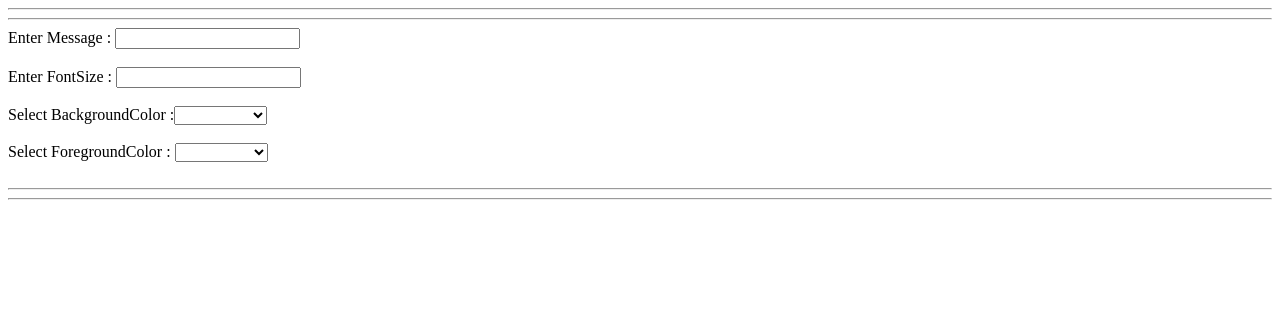
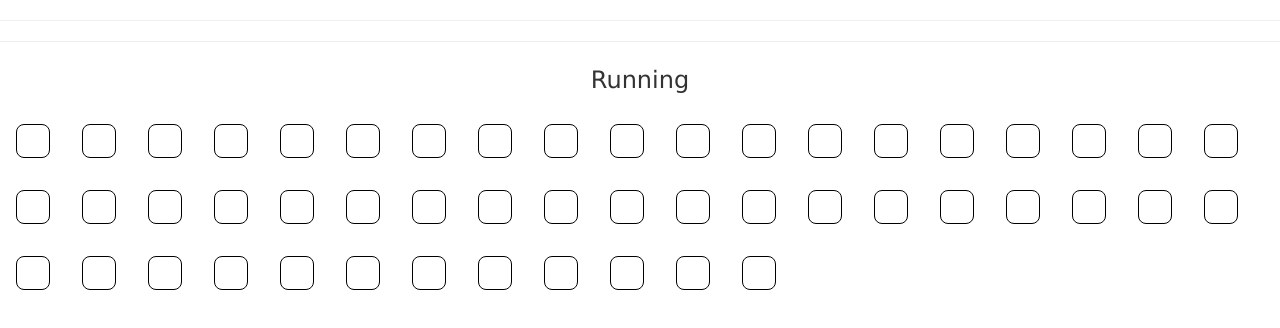
Before and after one commit to vivekjivani/swabhavRipo, an Angular app in the folder nodejs/angular7/welcome-app/: page / in a window 1280 px wide. Shown: the top 328 px of the page. Built offline with nearby package versions, Linux system fonts and the light colour scheme.

Commit message:
blue ball game is added

```diff
--- /dev/null
+++ b/nodejs/angular7/welcome-app/src/app/BlueBall/IBall.ts
@@ -0,0 +1,6 @@
+export interface IBall {
+    id : number,
+    isGoal : boolean,
+    color : string,
+    isDisabled : boolean;
+}
--- /dev/null
+++ b/nodejs/angular7/welcome-app/src/app/BlueBall/blueBall.component.html
@@ -0,0 +1,8 @@
+<div align='center'>
+    <p style="font-size:24px;">{{status}}</p>
+</div>
+<div>
+    <button [id]='ball.id' [style.background-color]='ball.color' [disabled]='ball.isDisabled'
+        class="w3-button w3-round-large w3-border w3-padding-16 w3-margin w3-border-black"
+        (click)='changeColor($event.target.id)' *ngFor='let ball of ballArray'></button>
+</div>
--- /dev/null
+++ b/nodejs/angular7/welcome-app/src/app/BlueBall/blueBall.component.ts
@@ -0,0 +1,60 @@
+import { Component } from '@angular/core';
+import { IBall } from './IBall';
+import { AngularWaitBarrier } from 'blocking-proxy/built/lib/angular_wait_barrier';
+
+@Component({
+    selector: 'swabhav-ball-game',
+    templateUrl: 'blueBall.component.html'
+})
+export class BallComponent {
+    private ballArray: IBall[] = [];
+    private numberOfBalls: number = 50;
+    private goalBall: number;
+    private status: string = 'Running';
+    private gameMove: number = 0;
+
+    constructor() {
+        this.init();
+    }
+
+    init() {
+        for (let index = 0; index < this.numberOfBalls; index++) {
+            this.ballArray.push({ id: index, isGoal: false, color: 'white', isDisabled : false});
+        }
+        this.selectRandomBall();
+    }
+    selectRandomBall() {
+        this.goalBall = Math.floor(Math.random() * Math.floor(this.numberOfBalls))
+        this.ballArray[this.goalBall].isGoal = true;
+    }
+    changeColor(id: number) {
+        if (id == this.goalBall) {
+            this.status = 'win';
+            this.ballArray[id].color = 'blue';
+            this.gameOver();
+        }
+        if (id < this.goalBall) {
+            this.ballArray[id].color = 'green';
+            this.gameMove++;
+            this.checkMove();
+
+        }
+        if (id > this.goalBall) {
+            this.ballArray[id].color = 'red';
+            this.gameMove++;
+            this.checkMove();
+        }
+    }
+    checkMove() {
+        if (this.gameMove >= 3) {
+            this.gameOver();
+        }
+    }
+    gameOver() {
+        for (let index = 0; index < this.numberOfBalls; index++) {
+            this.ballArray[index].isDisabled = true;
+        }
+        this.status = 'GameOver';
+        this.ballArray[this.goalBall].color = 'blue';
+    }
+}
--- a/nodejs/angular7/welcome-app/src/app/app.module.ts
+++ b/nodejs/angular7/welcome-app/src/app/app.module.ts
@@ -6,6 +6,7 @@ import { WelcomeComponent } from './welcome/welcome.component';
 import { StudentComponent } from './student/student.component';
 import { CgpaBedgePipe } from './pipes/cgpaBedge';
 import { MultiBind } from './multiBinding/multiBind.component';
+import { BallComponent } from './BlueBall/blueBall.component';
 
 
 @NgModule({
@@ -13,13 +14,14 @@ import { MultiBind } from './multiBinding/multiBind.component';
     WelcomeComponent,
     StudentComponent,
     CgpaBedgePipe,
-    MultiBind
+    MultiBind,
+    BallComponent
   ],
   imports: [
     BrowserModule,
     FormsModule
   ],
   providers: [],
-  bootstrap: [WelcomeComponent, StudentComponent, MultiBind]
+  bootstrap: [WelcomeComponent, StudentComponent, MultiBind, BallComponent]
 })
 export class AppModule { }
--- a/nodejs/angular7/welcome-app/src/app/welcome/welcome.component.html
+++ b/nodejs/angular7/welcome-app/src/app/welcome/welcome.component.html
@@ -12,6 +12,9 @@
    <swabhav-student></swabhav-student>
 </section>
 <hr><hr>
-<section>
+<section hidden>
     <swabhav-multiBind></swabhav-multiBind>
 </section>
+<section>
+    <swabhav-ball-game></swabhav-ball-game>
+</section>
--- a/nodejs/angular7/welcome-app/src/index.html
+++ b/nodejs/angular7/welcome-app/src/index.html
@@ -1,5 +1,6 @@
 <!doctype html>
 <html lang="en">
+
 <head>
   <meta charset="utf-8">
   <title>WelcomeApp</title>
@@ -7,8 +8,20 @@
 
   <meta name="viewport" content="width=device-width, initial-scale=1">
   <link rel="icon" type="image/x-icon" href="favicon.ico">
+  <!-- Latest compiled and minified CSS -->
+  <link rel="stylesheet" href="https://maxcdn.bootstrapcdn.com/bootstrap/3.4.0/css/bootstrap.min.css">
+
+  <!-- jQuery library -->
+  <script src="https://ajax.googleapis.com/ajax/libs/jquery/3.4.1/jquery.min.js"></script>
+
+  <!-- Latest compiled JavaScript -->
+  <script src="https://maxcdn.bootstrapcdn.com/bootstrap/3.4.0/js/bootstrap.min.js"></script>
+
+  <link rel="stylesheet" href="https://www.w3schools.com/w3css/4/w3.css">
 </head>
+
 <body>
   <swabhav-welcome></swabhav-welcome>
 </body>
+
 </html>
```
